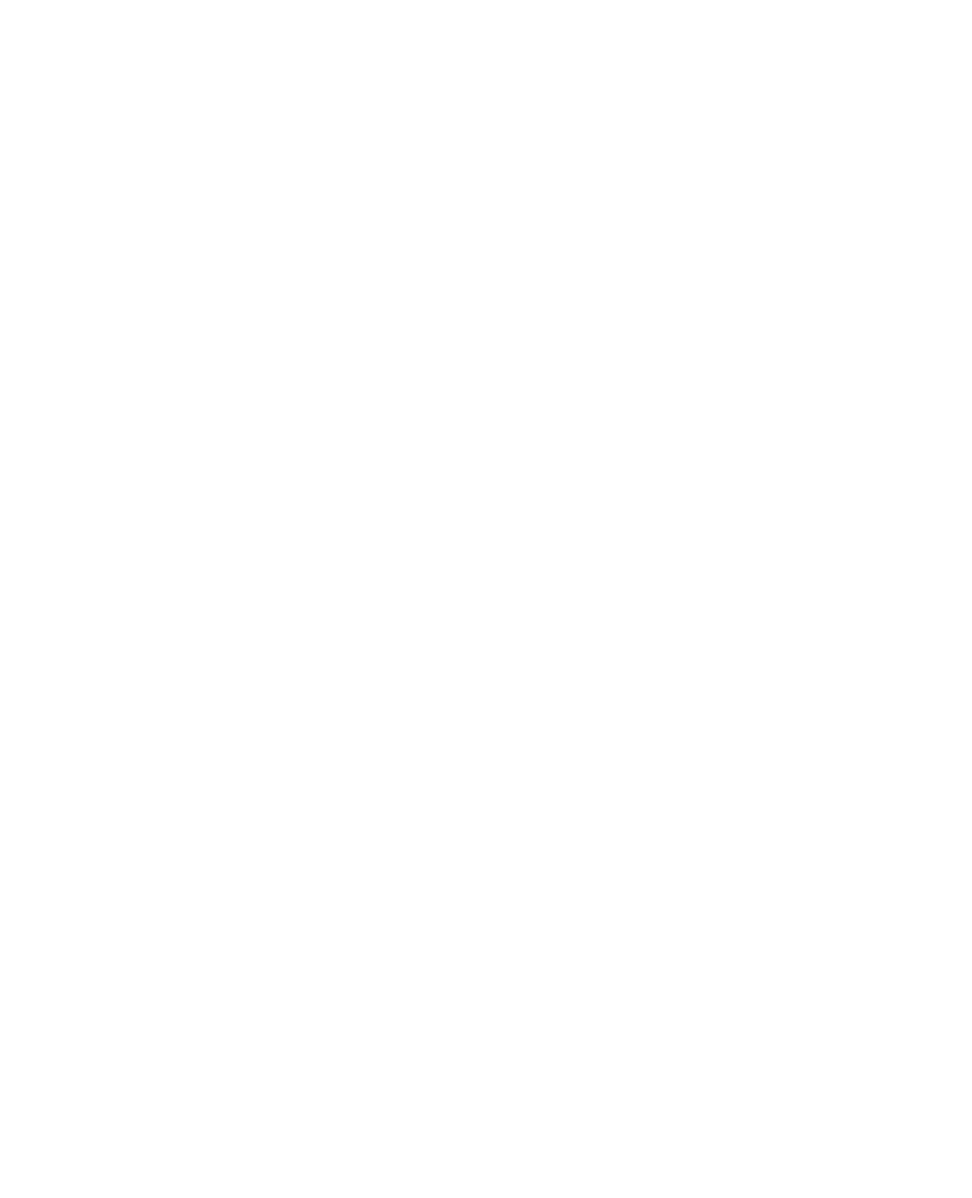
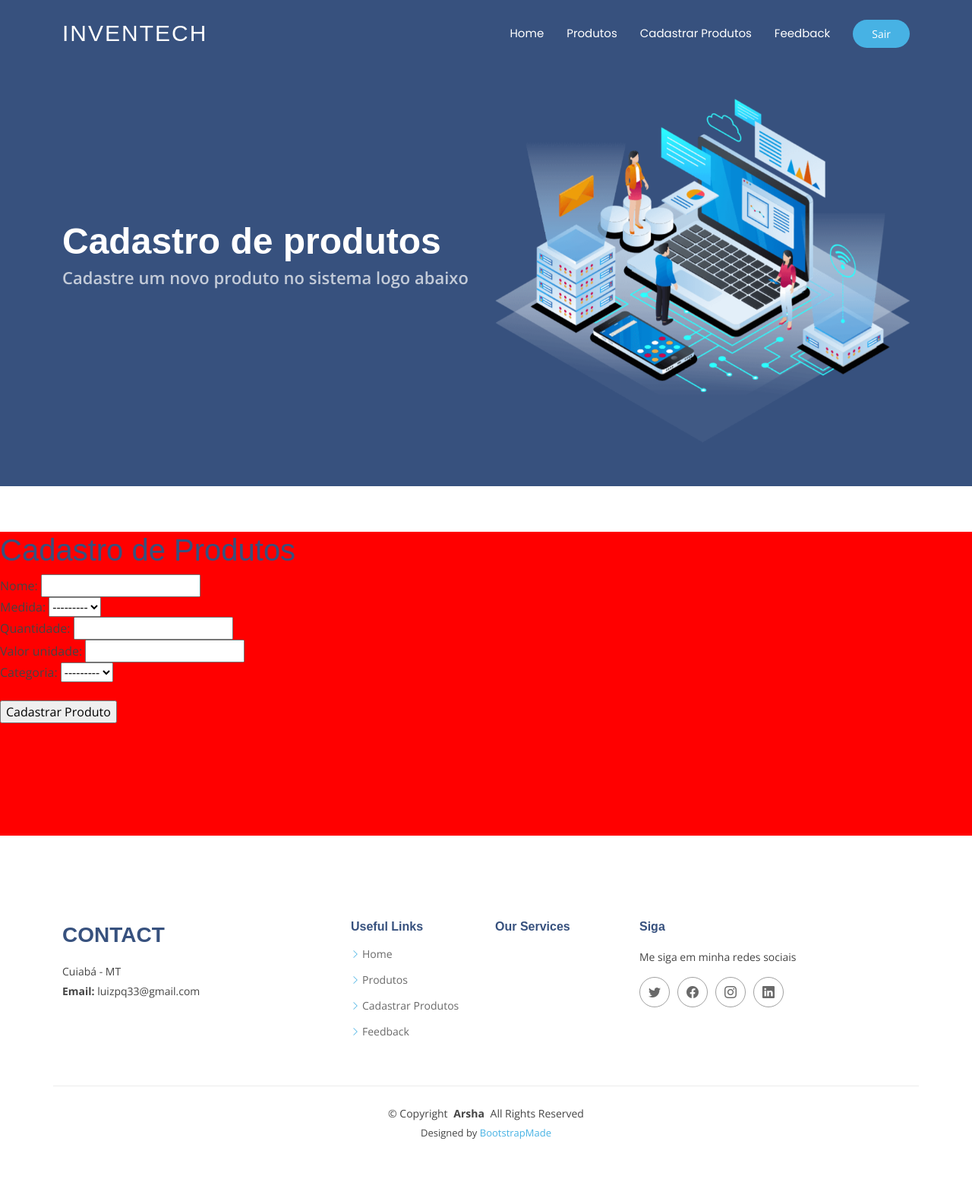
Before and after one commit to LuizH0412/estoque-mercado, a Django app: page /adicionar_produto in a window 1280 px wide. Before the commit the page is empty. Shown: the whole page at 76% size. Before the commit the page ends 800 px from the top, so only its background shows below. Run offline with Django 5.2, Linux system fonts and the light colour scheme; the visitor is signed in with stand-in values (Sample User, id 1); data that the repository does not hold is empty; some libraries are stand-ins or nearby versions.

Commit message:
Ajustando formulários e templates bootstrap

```diff
--- a/estoque/forms.py
+++ b/estoque/forms.py
@@ -8,23 +8,19 @@ class ProdutoModelForm(forms.ModelForm):
         model = Produto
         fields = '__all__'
 
-
-    def clean_valor(self):
+    def clean_valor_unidade(self):
         valor = self.cleaned_data.get('valor_unidade')
-
         if valor <= 0:
             raise forms.ValidationError('O valor deve ser maior que 0.')
         else:
             return valor
 
-    def clean_qntd(self):
+    def clean_quantidade(self):
         quantidade = self.cleaned_data.get('quantidade')
-
         if quantidade <= 0:
             raise forms.ValidationError('Não é possivel cadastrar 0 ou menos itens.')
         else:
             return quantidade
-
 
 # Classe Form que é utilizada para o cadastro de feedbacks de visitantes do site.
 class FeedbackForm(forms.ModelForm):
--- a/estoque/templates/add_produto.html
+++ b/estoque/templates/add_produto.html
@@ -0,0 +1,233 @@
+{% load static  %}
+
+<!DOCTYPE html>
+<html lang="en">
+
+<head>
+  <meta charset="utf-8">
+  <meta content="width=device-width, initial-scale=1.0" name="viewport">
+  <title>Produtos</title>
+  <meta content="" name="description">
+  <meta content="" name="keywords">
+
+  <!-- Favicons -->
+  <link href="{% static 'img/favicon.png' %}" rel="icon">
+  <link href="{% static 'img/apple-touch-icon.png' %}" rel="apple-touch-icon">
+
+  <!-- Fonts -->
+  <link href="https://fonts.googleapis.com" rel="preconnect">
+  <link href="https://fonts.gstatic.com" rel="preconnect" crossorigin>
+  <link href="https://fonts.googleapis.com/css2?family=Open+Sans:ital,wght@0,300;0,400;0,500;0,600;0,700;0,800;1,300;1,400;1,500;1,600;1,700;1,800&family=Poppins:ital,wght@0,100;0,200;0,300;0,400;0,500;0,600;0,700;0,800;0,900;1,100;1,200;1,300;1,400;1,500;1,600;1,700;1,800;1,900&display=swap" rel="stylesheet">
+
+  <!-- Vendor CSS Files -->
+  <link href="{% static 'vendor/bootstrap/css/bootstrap.min.css' %}" rel="stylesheet">
+  <link href="{% static 'vendor/bootstrap-icons/bootstrap-icons.css' %}" rel="stylesheet">
+  <link href="{% static 'vendor/aos/aos.css' %}" rel="stylesheet">
+  <link href="{% static 'vendor/glightbox/css/glightbox.min.css' %}" rel="stylesheet">
+  <link href="{% static 'vendor/swiper/swiper-bundle.min.css' %}" rel="stylesheet">
+
+  <!-- Main CSS File -->
+  <link href="{% static 'css/main.css' %}" rel="stylesheet">
+
+  <!-- =======================================================
+  * Template Name: Arsha
+  * Template URL: https://bootstrapmade.com/arsha-free-bootstrap-html-template-corporate/
+  * Updated: May 13 2024 with Bootstrap v5.3.3
+  * Author: BootstrapMade.com
+  * License: https://bootstrapmade.com/license/
+  ======================================================== -->
+  <style>
+    .div-externa {
+        width: 100%;
+        height: 400px;
+        margin: 0 auto;
+        background-color: red;
+    }
+
+  </style>
+</head>
+
+<body class="index-page">
+
+  <header id="header" class="header d-flex align-items-center fixed-top">
+    <div class="container-fluid container-xl position-relative d-flex align-items-center">
+
+      <a href="{% url 'home' %}" class="logo d-flex align-items-center me-auto">
+        <!-- Uncomment the line below if you also wish to use an image logo -->
+        <!-- <img src="assets/img/logo.png" alt=""> -->
+        <h1 class="sitename">InvenTech</h1>
+      </a>
+
+      <nav id="navmenu" class="navmenu">
+        <ul>
+          {% if user.is_authenticated %}
+            <li><a href="{% url 'home' %}" class="">Home</a></li>
+            <li><a href="{% url 'produtos' %}">Produtos</a></li>
+            <li><a href="{% url 'add_produto' %}">Cadastrar Produtos</a></li>
+            <li><a href="{% url 'feedback' %}">Feedback</a></li>
+          {% else %}
+            <li><a href="{% url 'home' %}" class="">Home</a></li>
+          {% endif %}
+        </ul>
+        <i class="mobile-nav-toggle d-xl-none bi bi-list"></i>
+      </nav>
+
+      {% if not user.is_authenticated %}
+        <a class="btn-getstarted" href="{% url 'login' %}">Entrar</a>
+      {% else %}
+        <a class="btn-getstarted" href="{% url 'login' %}">Sair</a>
+      {% endif %}
+
+    </div>
+  </header>
+
+  <main class="main">
+
+    <!-- Hero Section -->
+    <section id="hero" class="hero section">
+
+      <div class="container">
+        <div class="row gy-4">
+          <div class="col-lg-6 order-2 order-lg-1 d-flex flex-column justify-content-center" data-aos="zoom-out">
+            <h1 class="">Cadastro de produtos</h1>
+            <p class="">Cadastre um novo produto no sistema logo abaixo</p>
+          </div>
+          <div class="col-lg-6 order-1 order-lg-2 hero-img" data-aos="zoom-out" data-aos-delay="200">
+            <img src="{% static 'img/hero-img.png' %}" class="img-fluid animated" alt="">
+          </div>
+        </div>
+      </div>
+    </section><!-- /Hero Section -->
+
+    <section id="about" class="about section">
+
+        <div class="div-externa">
+            <h1>Cadastro de Produtos</h1>
+            <form method="post">
+                {% csrf_token %}
+
+                <div>
+                    <label for="id_nome">Nome:</label>
+                    {{ form.nome }}
+                    <!-- Exibindo mensagens de erro para o campo nome -->
+                    {{ form.nome.errors }}
+                </div>
+
+                <div>
+                    <label for="id_medida">Medida:</label>
+                    {{ form.medida }}
+                    {{ form.medida.errors }}
+                </div>
+
+                <div>
+                    <label for="id_quantidade">Quantidade:</label>
+                    {{ form.quantidade }}
+                    {{ form.quantidade.errors }}
+                </div>
+
+                <div>
+                    <label for="id_valor_unidade">Valor unidade:</label>
+                    {{ form.valor_unidade }}
+                    {{ form.valor_unidade.errors }}
+                </div>
+
+                <div>
+                    <label for="id_categoria">Categoria:</label>
+                    {{ form.categoria }}
+                    {{ form.categoria.errors }}
+                </div>
+
+                <div>
+                    <br>
+                    <input type="submit" value="Cadastrar Produto">
+                </div>
+            </form>
+        </div>
+
+    </section>
+  </main>
+
+  <footer id="footer" class="footer">
+
+    <div class="container footer-top">
+      <div class="row gy-4">
+        <div class="col-lg-4 col-md-6 footer-about">
+          <a href="{% url 'home' %}" class="d-flex align-items-center">
+            <span class="sitename">Contact</span>
+          </a>
+          <div class="footer-contact pt-3">
+            <p>Cuiabá - MT</p>
+            <p><strong>Email:</strong> <span>luizpq33@gmail.com</span></p>
+          </div>
+        </div>
+
+        <div class="col-lg-2 col-md-3 footer-links">
+          <h4>Useful Links</h4>
+          <ul>
+            {% if user.is_authenticated %}
+                <li><i class="bi bi-chevron-right"></i> <a href="{% url 'home' %}">Home</a></li>
+                <li><i class="bi bi-chevron-right"></i> <a href="{% url 'produtos' %}">Produtos</a></li>
+                <li><i class="bi bi-chevron-right"></i> <a href="{% url 'add_produto' %}">Cadastrar Produtos</a></li>
+                <li><i class="bi bi-chevron-right"></i> <a href="{% url 'feedback' %}">Feedback</a></li>
+            {% else %}
+              <li><i class="bi bi-chevron-right"></i> <a href="{% url 'home' %}">Home</a></li>
+            {% endif %}
+          </ul>
+        </div>
+
+        <div class="col-lg-2 col-md-3 footer-links">
+          <h4>Our Services</h4>
+          <ul>
+          </ul>
+        </div>
+
+        <div class="col-lg-4 col-md-12">
+          <h4>Siga</h4>
+          <p>Me siga em minha redes sociais</p>
+          <div class="social-links d-flex">
+            <a href="https://x.com/lulizkkk?s=09" target="_blank"><i class="bi bi-twitter"></i></a>
+            <a href="https://www.facebook.com/luiz.henriqued.alvarenga?mibextid=JRoKGi" target="_blank"><i class="bi bi-facebook"></i></a>
+            <a href="https://www.instagram.com/luiz_alva04/" target="_blank"><i class="bi bi-instagram"></i></a>
+            <a href="https://www.linkedin.com/in/luiz-henrique-12938825b/" target="_blank"><i class="bi bi-linkedin"></i></a>
+          </div>
+        </div>
+
+      </div>
+    </div>
+
+    <div class="container copyright text-center mt-4">
+      <p>© <span>Copyright</span> <strong class="px-1 sitename">Arsha</strong> <span>All Rights Reserved</span></p>
+      <div class="credits">
+        <!-- All the links in the footer should remain intact. -->
+        <!-- You can delete the links only if you've purchased the pro version. -->
+        <!-- Licensing information: https://bootstrapmade.com/license/ -->
+        <!-- Purchase the pro version with working PHP/AJAX contact form: [buy-url] -->
+        Designed by <a href="https://bootstrapmade.com/">BootstrapMade</a>
+      </div>
+    </div>
+
+  </footer>
+
+  <!-- Scroll Top -->
+  <a href="#" id="scroll-top" class="scroll-top d-flex align-items-center justify-content-center"><i class="bi bi-arrow-up-short"></i></a>
+
+  <!-- Preloader -->
+  <div id="preloader"></div>
+
+  <!-- Vendor JS Files -->
+  <script src="{% static 'vendor/bootstrap/js/bootstrap.bundle.min.js' %}"></script>
+  <script src="{% static 'vendor/php-email-form/validate.js' %}"></script>
+  <script src="{% static 'vendor/aos/aos.js' %}"></script>
+  <script src="{% static 'vendor/glightbox/js/glightbox.min.js' %}"></script>
+  <script src="{% static 'vendor/swiper/swiper-bundle.min.js' %}"></script>
+  <script src="{% static 'vendor/waypoints/noframework.waypoints.js' %}"></script>
+  <script src="{% static 'vendor/imagesloaded/imagesloaded.pkgd.min.js' %}"></script>
+  <script src="{% static 'vendor/isotope-layout/isotope.pkgd.min.js' %}"></script>
+
+  <!-- Main JS File -->
+  <script src="{% static 'js/main.js' %}"></script>
+
+
+</body>
+
+</html>
--- a/estoque/templates/home.html
+++ b/estoque/templates/home.html
@@ -52,16 +52,12 @@
       <nav id="navmenu" class="navmenu">
         <ul>
           {% if user.is_authenticated %}
-            {% if user.is_superuser %}
             <li><a href="{% url 'home' %}" class="">Home</a></li>
             <li><a href="{% url 'produtos' %}">Produtos</a></li>
             <li><a href="{% url 'add_produto' %}">Cadastrar Produtos</a></li>
             <li><a href="{% url 'feedback' %}">Feedback</a></li>
           {% else %}
             <li><a href="{% url 'home' %}" class="">Home</a></li>
-              <li><a href="{% url 'produtos' %}">Produtos</a></li>
-              <li><a href="{% url 'feedback' %}">Feedback</a></li>
-            {% endif %}
           {% endif %}
 
         </ul>
--- a/estoque/views.py
+++ b/estoque/views.py
@@ -33,6 +33,8 @@ class ProdutosView(ListView):
         return produto
 
 
+
+
 # Decorator que impeça que quem não esteja logado acesse outras áreas do projeto sem estar logado.
 # View que cuida do cadastro de novos produtos e renderiza a pagina de cadastro de produtos.
 @method_decorator(login_required(login_url='login'), name='dispatch')
@@ -41,7 +43,6 @@ class AdicionarProdutoView(CreateView):
     form_class = ProdutoModelForm
     template_name = 'add_produto.html'
     success_url = '/produtos/'
-
 
 # Decorator que impeça que quem não esteja logado acesse outras áreas do projeto sem estar logado.
 # View que cuida de renderizar a página de detalhes do produto.
```
Also changed, not shown: contas/templates/login.html (+1 -13 lines), contas/templates/registro.html (+5 -17 lines), estoque/templates/produtos.html (+0 -13 lines), estoque/templates/produto_delete.html (added), estoque/templates/produto_detail.html (added), estoque/templates/produto_update.html (added). Lines whose indentation alone changed are shown as unchanged.
